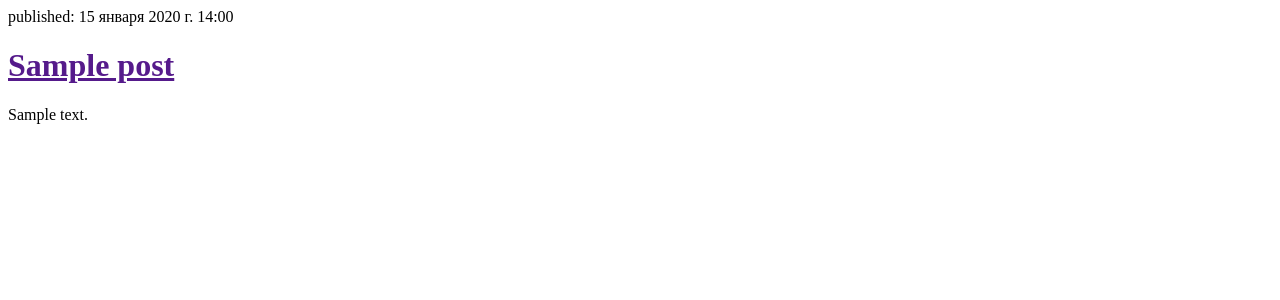
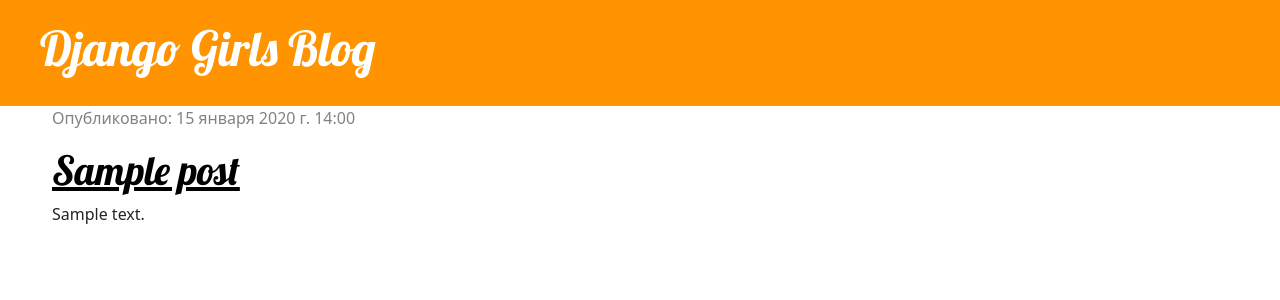
Before and after one commit to dionidy/my-first-blog, a Django app: page / in a window 1280 px wide. Shown: the top 300 px of the page. Run offline with Django 4.2, Linux system fonts and the light colour scheme; tables that the repository leaves empty hold one stand-in row (values such as "Sample post").

Commit message:
add new template for post

```diff
--- /dev/null
+++ b/blog/static/css/blog.css
@@ -0,0 +1,46 @@
+.page-header {
+    background-color: #ff9400;
+    margin-top: 0;
+    padding: 20px 20px 20px 40px;
+}
+
+.page-header h1, .page-header h1 a, .page-header h1 a:visited, .page-header h1 a:active {
+    color: #ffffff;
+    font-size: 36pt;
+    text-decoration: none;
+}
+
+.content {
+    margin-left: 40px;
+}
+
+h1, h2, h3, h4 {
+    font-family: 'Lobster', cursive;
+}
+
+.date {
+    color: #828282;
+}
+
+.save {
+    float: right;
+}
+
+.post-form textarea, .post-form input {
+    width: 100%;
+}
+
+.top-menu, .top-menu:hover, .top-menu:visited {
+    color: #ffffff;
+    float: right;
+    font-size: 26pt;
+    margin-right: 20px;
+}
+
+.post {
+    margin-bottom: 70px;
+}
+
+.post h1 a, .post h1 a:visited {
+    color: #000000;
+}
--- /dev/null
+++ b/blog/templates/blog/base.html
@@ -0,0 +1,24 @@
+{% load static %}
+
+<html>
+    <head>
+
+        <title>Django Girls blog</title>
+        <link href="https://cdn.jsdelivr.net/npm/bootstrap@5.3.0-alpha1/dist/css/bootstrap.min.css" rel="stylesheet" integrity="sha384-GLhlTQ8iRABdZLl6O3oVMWSktQOp6b7In1Zl3/Jr59b6EGGoI1aFkw7cmDA6j6gD" crossorigin="anonymous">
+        <link rel="stylesheet" href="{% static 'css/blog.css' %}">
+        <link href="https://fonts.googleapis.com/css?family=Lobster&subset=latin,cyrillic" rel="stylesheet" type="text/css">
+    </head>
+    <body>
+        <div class="page-header">
+            <h1><a href="/">Django Girls Blog</a></h1>
+        </div>
+        <div class="content container">
+            <div class="row">
+                <div class="col-md-8">
+                {% block content %}
+                {% endblock %}
+                </div>
+            </div>
+        </div>
+    </body>
+</html>
--- a/blog/templates/blog/post_list.html
+++ b/blog/templates/blog/post_list.html
@@ -1,15 +1,15 @@
-<html>
-    <head>
-        <title>Django Girls blog</title>
-    </head>
-    <body>
-        {% for post in posts %}
-            <div>
-                <p>published: {{ post.published_date }}</p>
-                <h1><a href="">{{ post.title }}</a></h1>
-                <p>{{ post.text|linebreaksbr }}</p>
-                <br>
+{% extends 'blog/base.html' %}
+
+{% block content %}
+
+    {% for post in posts %}
+        <div class="post">
+            <div class="date">
+                <p>Опубликовано: {{ post.published_date }}</p>
             </div>
-        {% endfor %}
-    </body>
-</html>
+            <h1><a href="{% url 'post_detail' pk=post.pk %}">{{ post.title }}</a></h1>
+            <p>{{ post.text|linebreaksbr }}</p>
+        </div>
+    {% endfor %}
+
+{% endblock %}
--- a/blog/urls.py
+++ b/blog/urls.py
@@ -3,4 +3,5 @@
 
 urlpatterns = [
     path('', views.post_list, name='post_list'),
+    path('post/<int:pk>/', views.post_detail, name='post_detail'),
 ]
--- a/blog/views.py
+++ b/blog/views.py
@@ -1,7 +1,11 @@
-from django.shortcuts import render
+from django.shortcuts import render, get_object_or_404
 from django.utils import timezone
 from .models import Post
 
 def post_list(request):
     posts = Post.objects.filter(published_date__lte=timezone.now()).order_by('published_date')
     return render(request, 'blog/post_list.html', {'posts':posts})
+
+def post_detail(request, pk):
+    post = Post.objects.get(pk=pk)
+    return render(request, 'blog/post_detail.html', {'post':post})
--- a/mysite/settings.py
+++ b/mysite/settings.py
@@ -118,7 +118,7 @@
 # https://docs.djangoproject.com/en/4.1/howto/static-files/
 
 STATIC_URL = '/static/'
-STATIC_ROOT = os.path.join(BASE_DIR, 'static')
+STATIC_ROOT = os.path.join(BASE_DIR, "static")
 
 # Default primary key field type
 # https://docs.djangoproject.com/en/4.1/ref/settings/#default-auto-field
```
Also changed, not shown: blog/templates/blog/post_detail.html (added, +13 -0 lines).
